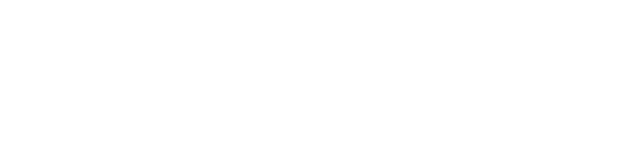
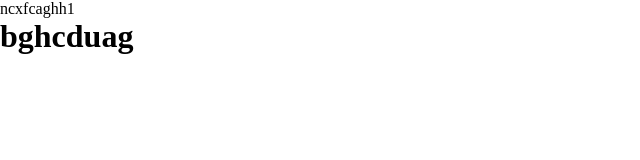
Before and after one commit to tasnimborhan/restaurant-menu-grid, a plain HTML site: page index.html in a window 1280 px wide. Shown: the whole page, without its empty margins (0-640 px from the left). Drawn offline with Linux system fonts and the light colour scheme.

```diff
--- a/index.html
+++ b/index.html
@@ -7,6 +7,7 @@
     <link rel="stylesheet" href="./css/style.css">
 </head>
 <body>
-
+    ncxfcaghh1
+    <h1>bghcduag</h1>
 </body>
 </html>
```
